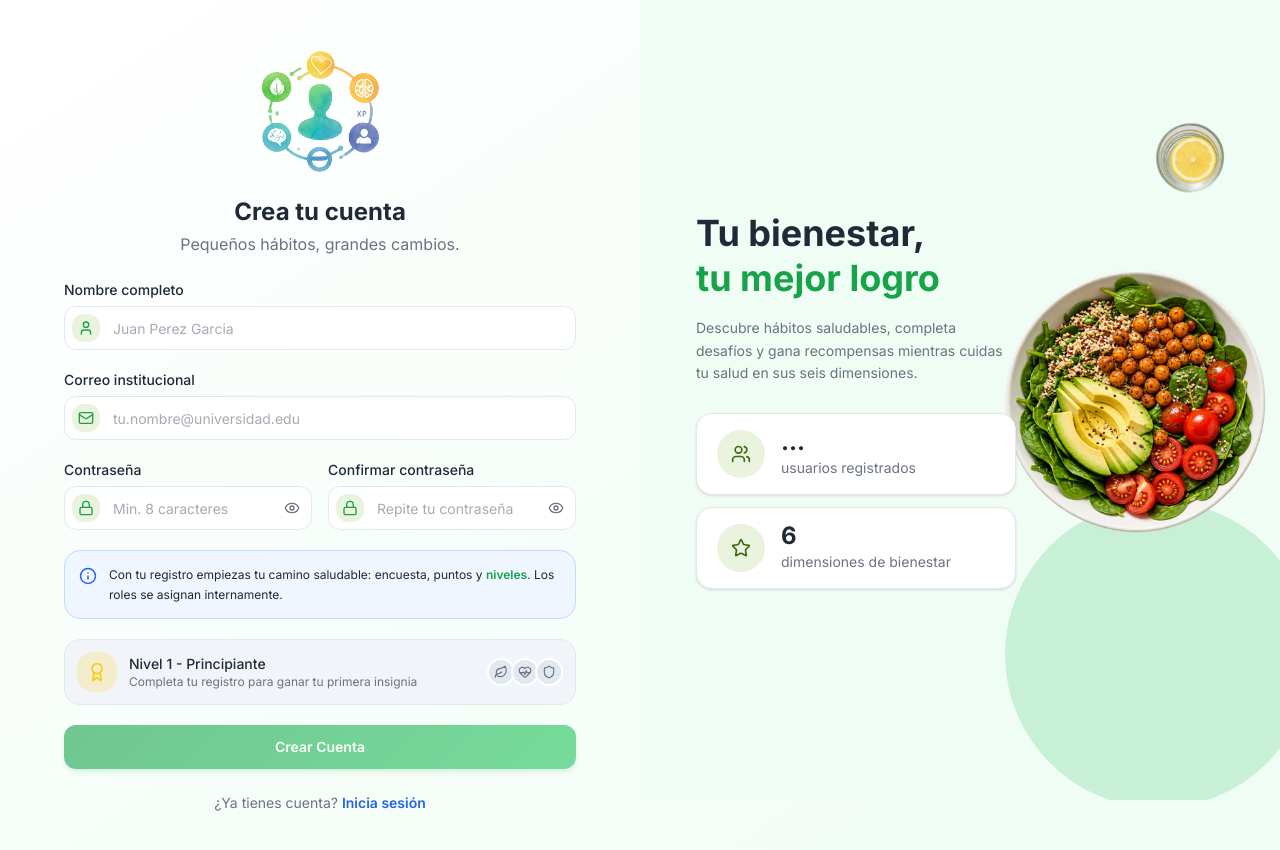
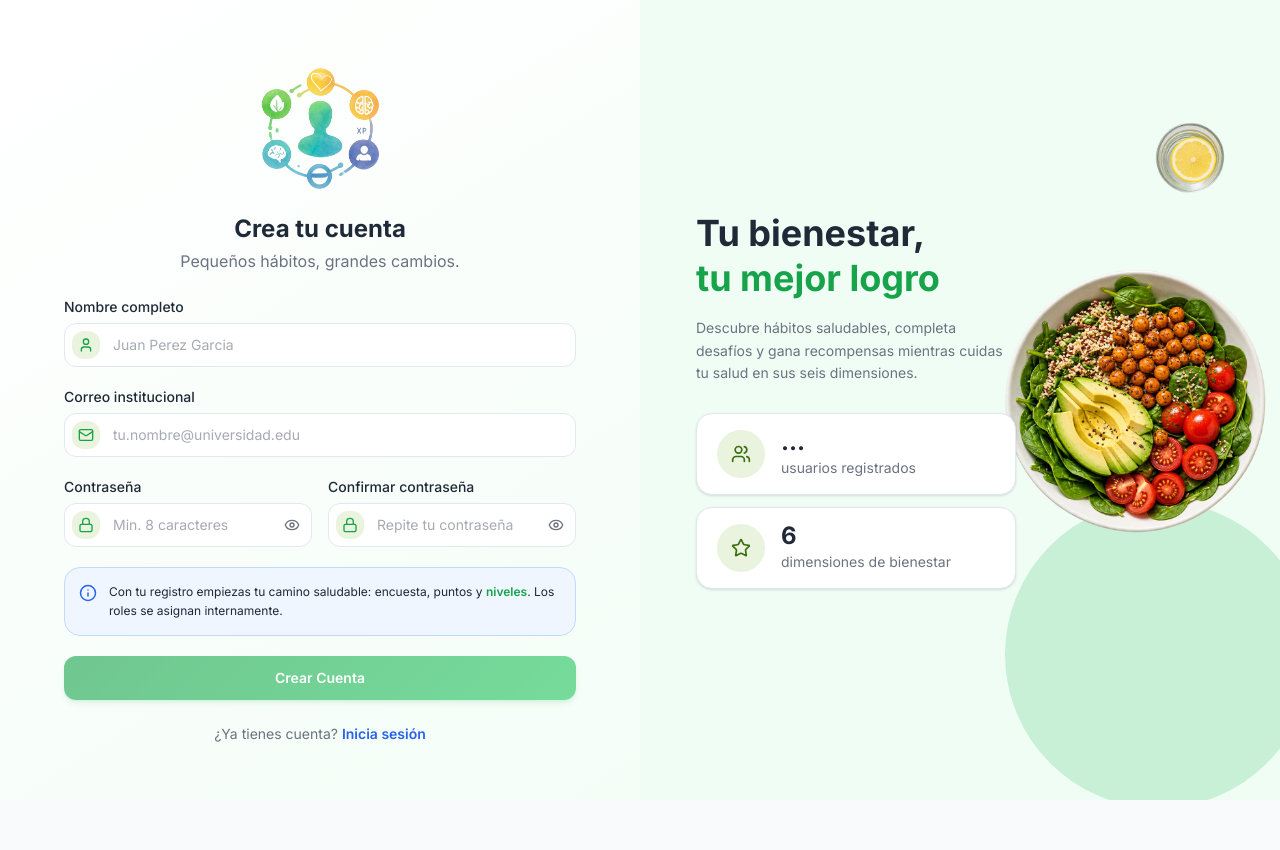
Before and after one commit to ana21garces/UnivitaFrontend, a Next.js app: page /register in a window 1280 px wide. Shown: the top 850 px of the page. After the commit the page ends 800 px from the top, so only its background shows below. Built offline with nearby package versions, Linux system fonts and the light colour scheme; no server answers.

Commit message:
refactor: quitar la tarjeta de nivel del registro (gamificación aún sin definir)

```diff
--- a/components/register-form.tsx
+++ b/components/register-form.tsx
@@ -7,13 +7,9 @@ import { api } from "@/lib/api"
 import {
   Eye,
   EyeOff,
-  Leaf,
   Mail,
   Lock,
   User,
-  HeartPulse,
-  Shield,
-  Award,
   Info,
   AlertCircle,
 } from "lucide-react"
@@ -280,28 +276,6 @@ export function RegisterForm() {
           </p>
         </div>
 
-        {/* Gamification badges preview */}
-        <div className="flex items-center gap-3 p-3 rounded-xl bg-[#F1F5F9] border border-[#E2E8F0]">
-          <div className="flex items-center justify-center w-10 h-10 rounded-xl bg-[#FACC15]/20">
-            <Award className="w-5 h-5 text-[#FACC15]" />
-          </div>
-          <div className="flex-1">
-            <p className="text-sm font-medium text-[#1F2937]">Nivel 1 - Principiante</p>
-            <p className="text-xs text-[#6B7280]">Completa tu registro para ganar tu primera insignia</p>
-          </div>
-          <div className="flex -space-x-1">
-            <div className="w-7 h-7 rounded-full bg-[#E2E8F0] border-2 border-[#FFFFFF] flex items-center justify-center">
-              <Leaf className="w-3.5 h-3.5 text-[#6B7280]" />
-            </div>
-            <div className="w-7 h-7 rounded-full bg-[#E2E8F0] border-2 border-[#FFFFFF] flex items-center justify-center">
-              <HeartPulse className="w-3.5 h-3.5 text-[#6B7280]" />
-            </div>
-            <div className="w-7 h-7 rounded-full bg-[#E2E8F0] border-2 border-[#FFFFFF] flex items-center justify-center">
-              <Shield className="w-3.5 h-3.5 text-[#6B7280]" />
-            </div>
-          </div>
-        </div>
-
         {/* Submit button */}
         <button
           type="submit"
```
